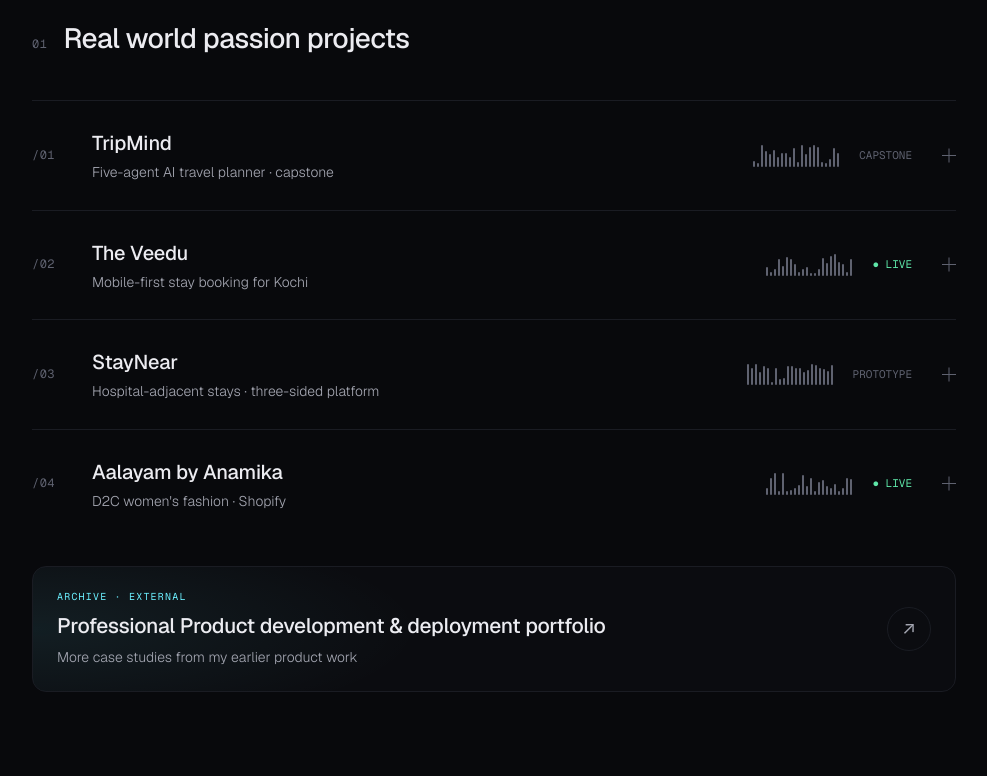
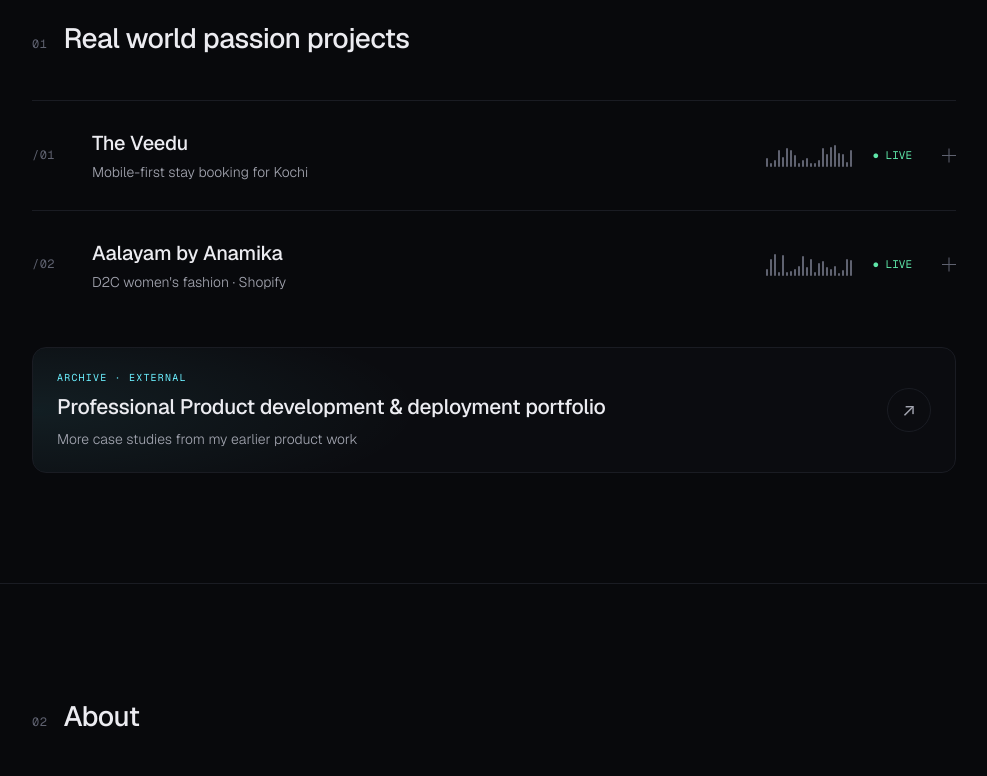
Before and after one commit to sidharthdev21-sudo/portfolio, a plain HTML site: page index.html in a window 1280 px wide. Shown: the part 1080-1856 px from the top of the page, without its empty margins (146-1133 px from the left). Drawn offline with nearby package versions, Linux system fonts and the light colour scheme; no server answers.

Commit message:
Passion projects: keep The Veedu and Aalayam, remove TripMind and StayNear
Co-Authored-By: Claude Opus 5.5 <noreply@anthropic.com>
Claude-Session: https://claude.ai/code/session_01NrrPchDKhwRJBGNdMneceG

```diff
--- a/index.html
+++ b/index.html
@@ -326,18 +326,7 @@
   <div class="sh rv"><span class="mono">01</span><h2>Real world passion projects</h2></div>
 
   <div class="proj rv">
-    <button class="ph" aria-expanded="false"><span class="mono">/01</span><span><span class="pt">TripMind</span><span class="pd">Five-agent AI travel planner · capstone</span></span><span class="emb" data-seed="tripmind" aria-hidden="true"></span><span class="st">CAPSTONE</span><span class="pl"></span></button>
-    <div class="pb"><div><div class="pi">
-      <div><h4>Problem</h4><p>Trip planning spreads across many tools, and a single chatbot can't reliably do the work, especially the maths behind budgets.</p></div>
-      <div><h4>Approach</h4><ul><li>Research, Budget, Booking and Context agents, run by a Coordinator</li><li>Built with a four-person team</li></ul></div>
-      <div class="full"><h4>Key principle</h4><p>GenAI generates and explains. Agentic AI acts and orchestrates. Python handles all the arithmetic: the LLM never does the maths.</p></div>
-      <div class="full stack"><span class="chip">LangGraph</span><span class="chip">Claude API</span><span class="chip">FastAPI</span><span class="chip">Docker</span><span class="chip">Amadeus API</span></div>
-      <div class="full media" data-p="tripmind" hidden><h4>Media</h4><div class="mgrid"></div><p class="mnote mono"></p></div>
-    </div></div></div>
-  </div>
-
-  <div class="proj rv">
-    <button class="ph" aria-expanded="false"><span class="mono">/02</span><span><span class="pt">The Veedu</span><span class="pd">Mobile-first stay booking for Kochi</span></span><span class="emb" data-seed="the-veedu" aria-hidden="true"></span><span class="st live">● LIVE</span><span class="pl"></span></button>
+    <button class="ph" aria-expanded="false"><span class="mono">/01</span><span><span class="pt">The Veedu</span><span class="pd">Mobile-first stay booking for Kochi</span></span><span class="emb" data-seed="the-veedu" aria-hidden="true"></span><span class="st live">● LIVE</span><span class="pl"></span></button>
     <div class="pb"><div><div class="pi">
       <div><h4>Problem</h4><p>Finding a trustworthy short stay in Kochi is fragmented, and local hosts lack a simple, fair place to list.</p></div>
       <div><h4>Decisions</h4><ul><li>Pivoted from hospital-only to general stays</li><li>Mobile-first, with QR code entry</li><li>Brand voice: safety, care, peace</li></ul></div>
@@ -348,17 +337,7 @@
   </div>
 
   <div class="proj rv">
-    <button class="ph" aria-expanded="false"><span class="mono">/03</span><span><span class="pt">StayNear</span><span class="pd">Hospital-adjacent stays · three-sided platform</span></span><span class="emb" data-seed="staynear" aria-hidden="true"></span><span class="st">PROTOTYPE</span><span class="pl"></span></button>
-    <div class="pb"><div><div class="pi">
-      <div><h4>Problem</h4><p>Families of hospital patients in Kochi need nearby stays at short notice, and hotels aren't built for that need.</p></div>
-      <div><h4>Architecture</h4><ul><li>Separate Guest, Host and Admin apps</li><li>One shared Supabase backend</li><li>Its learnings went into The Veedu</li></ul></div>
-      <div class="full stack"><span class="chip">Lovable</span><span class="chip">Supabase</span></div>
-      <div class="full media" data-p="staynear" hidden><h4>Media</h4><div class="mgrid"></div><p class="mnote mono"></p></div>
-    </div></div></div>
-  </div>
-
-  <div class="proj rv">
-    <button class="ph" aria-expanded="false"><span class="mono">/04</span><span><span class="pt">Aalayam by Anamika</span><span class="pd">D2C women's fashion · Shopify</span></span><span class="emb" data-seed="aalayam" aria-hidden="true"></span><span class="st live">● LIVE</span><span class="pl"></span></button>
+    <button class="ph" aria-expanded="false"><span class="mono">/02</span><span><span class="pt">Aalayam by Anamika</span><span class="pd">D2C women's fashion · Shopify</span></span><span class="emb" data-seed="aalayam" aria-hidden="true"></span><span class="st live">● LIVE</span><span class="pl"></span></button>
     <div class="pb"><div><div class="pi">
       <div><h4>Opportunity</h4><p>Comfortable co-ords and sarees in sizes L to 3XL, under ₹1,700, for women aged 20 to 45.</p></div>
       <div><h4>Decisions</h4><ul><li>Chose Shopify over Dukaan and WooCommerce</li><li>SKU system: AAL-TYPE-COLOR-SIZE</li><li>UX and conversion audit, then go-to-market</li></ul></div>
@@ -495,7 +474,7 @@ document.querySelectorAll('.rv').forEach((e,i)=>{e.style.transitionDelay=(e.clos
     ['kv','location','Kochi, Kerala, India'],
     ['kv','training','BITSoM — PM with Generative & Agentic AI'],
     ['kv','priors','UI/UX design · business development'],
-    ['kv','shipped','TripMind · The Veedu · StayNear · Aalayam'],
+    ['kv','shipped','The Veedu · Aalayam by Anamika'],
     ['ok','status','open to APM roles']
   ];
   function el(cls,txt){const s=document.createElement('span');s.className=cls;s.textContent=txt;return s}
```
